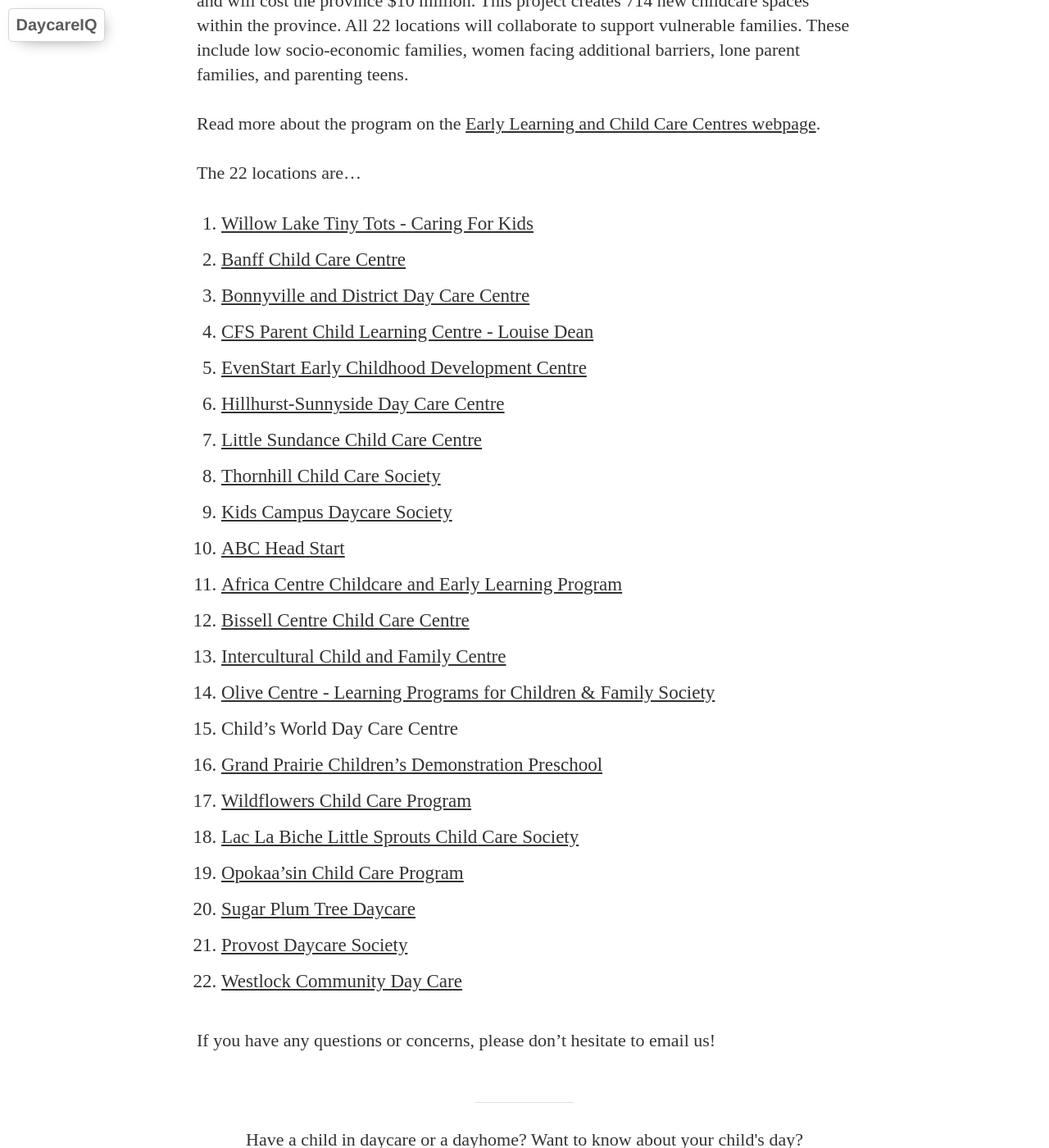
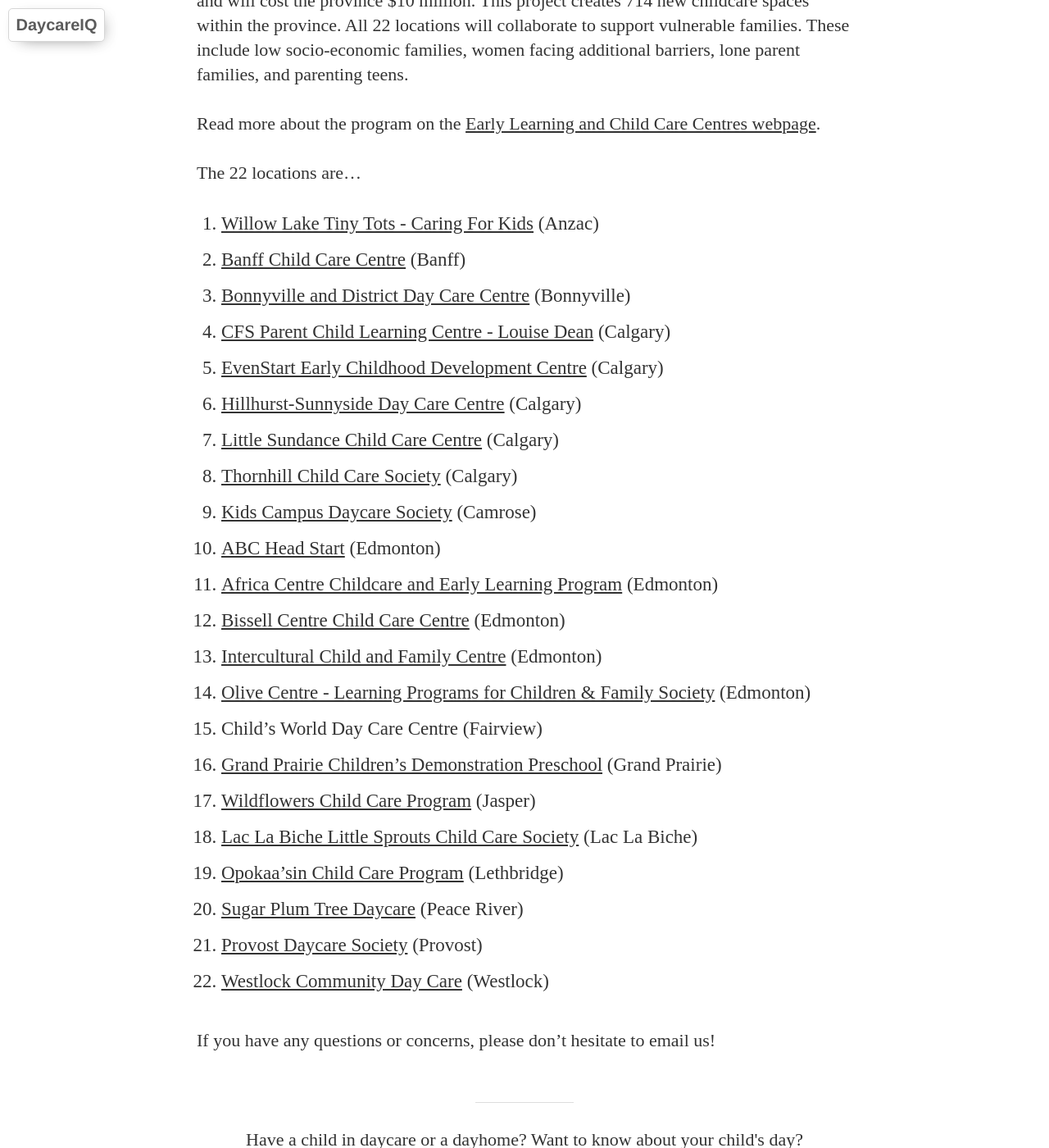
Before and after one commit to DaycareIQ/blog.daycareiq.com, a Jekyll site: the page built from _posts/2017-04-06-Alberta-Childcare-Subsidy-Trial.md, in a window 1280 px wide and 1400 px high, scrolled down 396 px. Shown: the whole window at 82% size. Built offline with Jekyll 4.4.1, drawn with Linux system fonts in a browser that asks for light colours; nearby versions of some CDN libraries; some web fonts are replaced.

Commit message:
added cities

```diff
--- a/_posts/2017-04-06-Alberta-Childcare-Subsidy-Trial.md
+++ b/_posts/2017-04-06-Alberta-Childcare-Subsidy-Trial.md
@@ -16,27 +16,27 @@
 
 The 22 locations are...
 
-1. [Willow Lake Tiny Tots - Caring For Kids](https://www.facebook.com/Willow-Lake-Tiny-Tots-Caring-for-KIDS-1020143541368715/)
-2. [Banff Child Care Centre](http://www.daycareiq.com/locations/banff-child-care-centre)
-3. [Bonnyville and District Day Care Centre](http://www.daycareiq.com/locations/bonnyville-and-district-daycare)
-4. [CFS Parent Child Learning Centre - Louise Dean](http://www.daycareiq.com/locations/cfs-parent-child-learning-centre-louise-dean)
-5. [EvenStart Early Childhood Development Centre](http://www.daycareiq.com/locations/the-heartland-agency-evenstart)
-6. [Hillhurst-Sunnyside Day Care Centre](http://www.daycareiq.com/locations/hillhurst-sunnyside-day-care)
-7. [Little Sundance Child Care Centre](http://www.daycareiq.com/locations/metis-calgary-family-services-society-little-sundance-childcare-centre)
-8. [Thornhill Child Care Society](http://www.thornhillchildcare.com/)
-9. [Kids Campus Daycare Society](http://www.daycareiq.com/locations/kids-campus-day-care)
-10. [ABC Head Start](http://www.abcheadstart.org/)
-11. [Africa Centre Childcare and Early Learning Program](http://africacentre.ca/)
-12. [Bissell Centre Child Care Centre](http://www.daycareiq.com/locations/bissell-centre-early-childhood-program)
-13. [Intercultural Child and Family Centre](http://www.daycareiq.com/locations/intercultural-child-and-family-centre)
-14. [Olive Centre - Learning Programs for Children & Family Society](http://www.daycareiq.com/locations/oliver-centre-learning-programs-for-children-family-society)
-15. Child's World Day Care Centre
-16. [Grand Prairie Children's Demonstration Preschool](https://www.gprc.ab.ca/community/child_centre.html)
-17. [Wildflowers Child Care Program](http://www.jasper-alberta.com/2174/Wildflowers-Childcare)
-18. [Lac La Biche Little Sprouts Child Care Society](https://www.facebook.com/pages/Lac-la-Biche-Little-Sprouts-Childcare-Program/1075980845758412)
-19. [Opokaa'sin Child Care Program](http://www.daycareiq.com/locations/opokaa-sin-childcare-centre)
-20. [Sugar Plum Tree Daycare](http://www.daycareiq.com/locations/sugar-plum-tree-day-care-centre)
-21. [Provost Daycare Society](http://www.dreamscreatethefuture.ca/business.php?id=86)
-22. [Westlock Community Day Care](http://www.daycareiq.com/locations/westlock-community-day-care)
+1. [Willow Lake Tiny Tots - Caring For Kids](https://www.facebook.com/Willow-Lake-Tiny-Tots-Caring-for-KIDS-1020143541368715/) (Anzac)
+2. [Banff Child Care Centre](http://www.daycareiq.com/locations/banff-child-care-centre) (Banff)
+3. [Bonnyville and District Day Care Centre](http://www.daycareiq.com/locations/bonnyville-and-district-daycare) (Bonnyville)
+4. [CFS Parent Child Learning Centre - Louise Dean](http://www.daycareiq.com/locations/cfs-parent-child-learning-centre-louise-dean) (Calgary)
+5. [EvenStart Early Childhood Development Centre](http://www.daycareiq.com/locations/the-heartland-agency-evenstart) (Calgary)
+6. [Hillhurst-Sunnyside Day Care Centre](http://www.daycareiq.com/locations/hillhurst-sunnyside-day-care) (Calgary)
+7. [Little Sundance Child Care Centre](http://www.daycareiq.com/locations/metis-calgary-family-services-society-little-sundance-childcare-centre) (Calgary)
+8. [Thornhill Child Care Society](http://www.thornhillchildcare.com/) (Calgary)
+9. [Kids Campus Daycare Society](http://www.daycareiq.com/locations/kids-campus-day-care) (Camrose)
+10. [ABC Head Start](http://www.abcheadstart.org/) (Edmonton)
+11. [Africa Centre Childcare and Early Learning Program](http://africacentre.ca/) (Edmonton)
+12. [Bissell Centre Child Care Centre](http://www.daycareiq.com/locations/bissell-centre-early-childhood-program) (Edmonton)
+13. [Intercultural Child and Family Centre](http://www.daycareiq.com/locations/intercultural-child-and-family-centre) (Edmonton)
+14. [Olive Centre - Learning Programs for Children & Family Society](http://www.daycareiq.com/locations/oliver-centre-learning-programs-for-children-family-society) (Edmonton)
+15. Child's World Day Care Centre (Fairview)
+16. [Grand Prairie Children's Demonstration Preschool](https://www.gprc.ab.ca/community/child_centre.html) (Grand Prairie)
+17. [Wildflowers Child Care Program](http://www.jasper-alberta.com/2174/Wildflowers-Childcare) (Jasper)
+18. [Lac La Biche Little Sprouts Child Care Society](https://www.facebook.com/pages/Lac-la-Biche-Little-Sprouts-Childcare-Program/1075980845758412) (Lac La Biche)
+19. [Opokaa'sin Child Care Program](http://www.daycareiq.com/locations/opokaa-sin-childcare-centre) (Lethbridge)
+20. [Sugar Plum Tree Daycare](http://www.daycareiq.com/locations/sugar-plum-tree-day-care-centre) (Peace River)
+21. [Provost Daycare Society](http://www.dreamscreatethefuture.ca/business.php?id=86) (Provost)
+22. [Westlock Community Day Care](http://www.daycareiq.com/locations/westlock-community-day-care) (Westlock)
 
 If you have any questions or concerns, please don't hesitate to email us!
```
